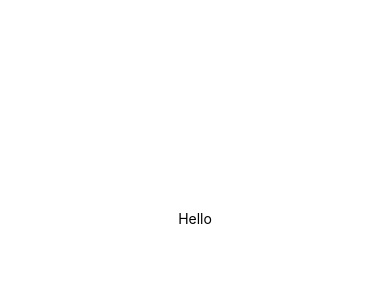
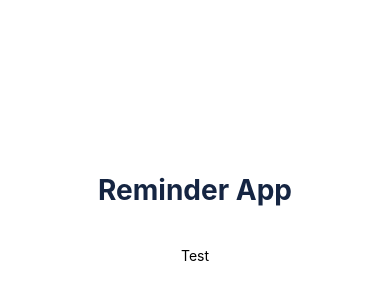
Before and after one commit to brandonwernham/ReminderApp, a React Native app: screen / in a window 390 px wide. Shown: the part 204-504 px from the top of the page. Built offline with nearby package versions, Linux system fonts and the light colour scheme.

Commit message:
Added header

```diff
--- a/App.js
+++ b/App.js
@@ -5,7 +5,10 @@ import { StyleSheet, Text, View } from 'react-native';
 export default function App() {
   return (
     <View style={styles.container}>
-      <Text>Hello</Text>
+      <View style={styles.header}>
+        <Text style={styles.title}>Reminder App</Text>
+      </View>
+      <Text>Test</Text>
       <StatusBar style="auto" />
     </View>
   );
@@ -18,4 +21,15 @@ const styles = StyleSheet.create({
     alignItems: 'center',
     justifyContent: 'center',
   },
+  header: {
+    width: '100%',
+    alignItems: 'center',
+    marginBottom: 30,
+  },
+  title: {
+    fontSize: 28,
+    fontWeight: 'bold',
+    marginBottom: 10,
+    color: '#152542',
+  }
 });
```
